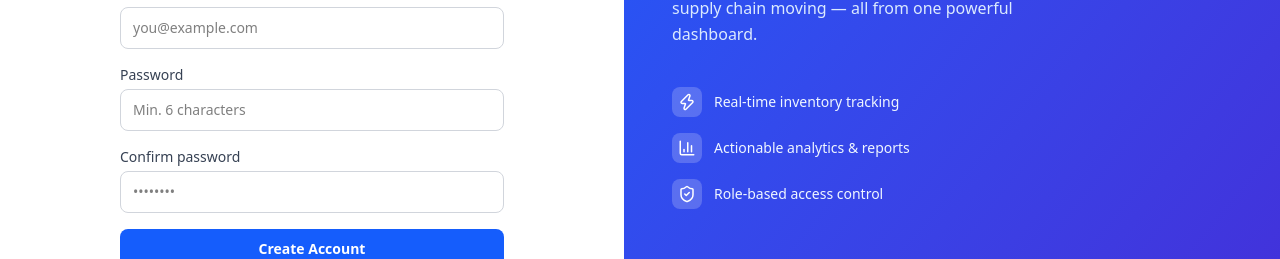
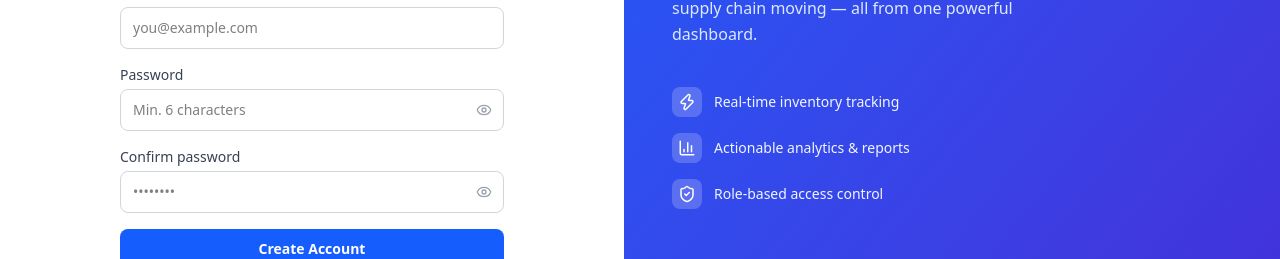
Before and after one commit to JubaStriker/speed-distribution-client, a React (Vite) app: page /signup in a window 1280 px wide. Shown: the part 376-635 px from the top of the page. Built offline with nearby package versions, Linux system fonts and the light colour scheme; no server answers.

Commit message:
Sign up page password hide/view

```diff
--- a/src/pages/SignUp.tsx
+++ b/src/pages/SignUp.tsx
@@ -3,7 +3,7 @@
 import { useDispatch } from 'react-redux';
 import type { AppDispatch } from '../store/store';
 import { signupThunk } from '../store/authSlice';
-import { Zap, BarChart3, ShieldCheck } from 'lucide-react';
+import { Zap, BarChart3, ShieldCheck, Eye, EyeOff } from 'lucide-react';
 import { encryptPassword } from '../utils/encryption';
 
 export default function SignUp() {
@@ -15,6 +15,8 @@
   const [password, setPassword] = useState('');
   const [confirm, setConfirm] = useState('');
   const [error, setError] = useState('');
+  const [showPassword, setShowPassword] = useState(false);
+  const [showConfirm, setShowConfirm] = useState(false);
 
   async function handleSignUp() {
     if (!firstName.trim()) return setError('First name is required.');
@@ -91,25 +93,45 @@
             </div>
             <div>
               <label className="block text-sm font-medium text-gray-700 mb-1">Password</label>
+              <div className="relative">
                 <input
-                type="password"
+                  type={showPassword ? 'text' : 'password'}
                   value={password}
                   onChange={e => setPassword(e.target.value)}
                   required
-                className="w-full border border-gray-300 rounded-lg px-3 py-2.5 text-sm focus:outline-none focus:ring-2 focus:ring-blue-500 focus:border-transparent"
+                  className="w-full border border-gray-300 rounded-lg px-3 py-2.5 pr-10 text-sm focus:outline-none focus:ring-2 focus:ring-blue-500 focus:border-transparent"
                   placeholder="Min. 6 characters"
                 />
+                <button
+                  type="button"
+                  onClick={() => setShowPassword(v => !v)}
+                  className="absolute right-3 top-1/2 -translate-y-1/2 text-gray-400 hover:text-gray-600"
+                  tabIndex={-1}
+                >
+                  {showPassword ? <EyeOff size={16} /> : <Eye size={16} />}
+                </button>
+              </div>
             </div>
             <div>
               <label className="block text-sm font-medium text-gray-700 mb-1">Confirm password</label>
+              <div className="relative">
                 <input
-                type="password"
+                  type={showConfirm ? 'text' : 'password'}
                   value={confirm}
                   onChange={e => setConfirm(e.target.value)}
                   required
-                className="w-full border border-gray-300 rounded-lg px-3 py-2.5 text-sm focus:outline-none focus:ring-2 focus:ring-blue-500 focus:border-transparent"
+                  className="w-full border border-gray-300 rounded-lg px-3 py-2.5 pr-10 text-sm focus:outline-none focus:ring-2 focus:ring-blue-500 focus:border-transparent"
                   placeholder="••••••••"
                 />
+                <button
+                  type="button"
+                  onClick={() => setShowConfirm(v => !v)}
+                  className="absolute right-3 top-1/2 -translate-y-1/2 text-gray-400 hover:text-gray-600"
+                  tabIndex={-1}
+                >
+                  {showConfirm ? <EyeOff size={16} /> : <Eye size={16} />}
+                </button>
+              </div>
             </div>
 
             {error && (
```
Lines whose indentation alone changed are shown as unchanged.
